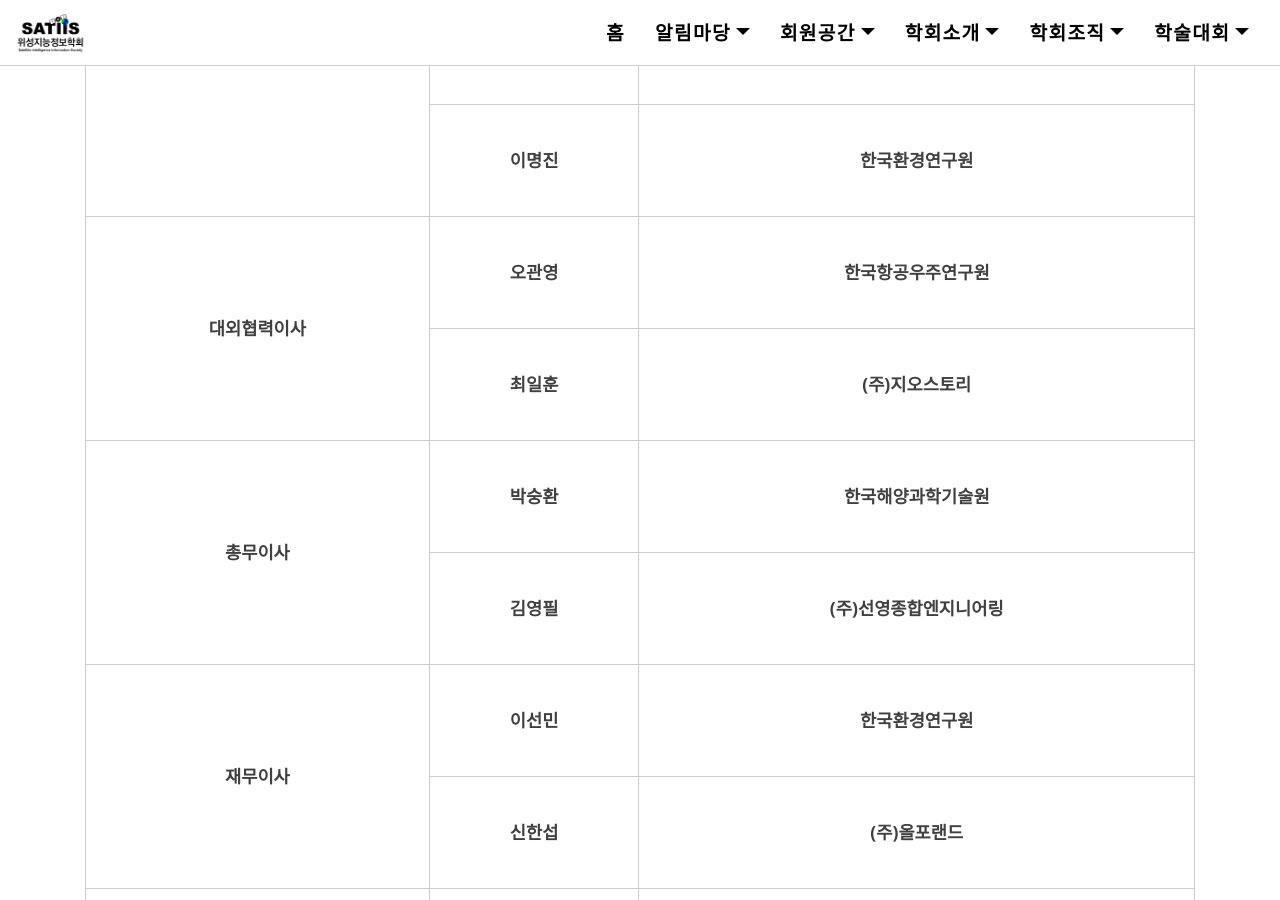
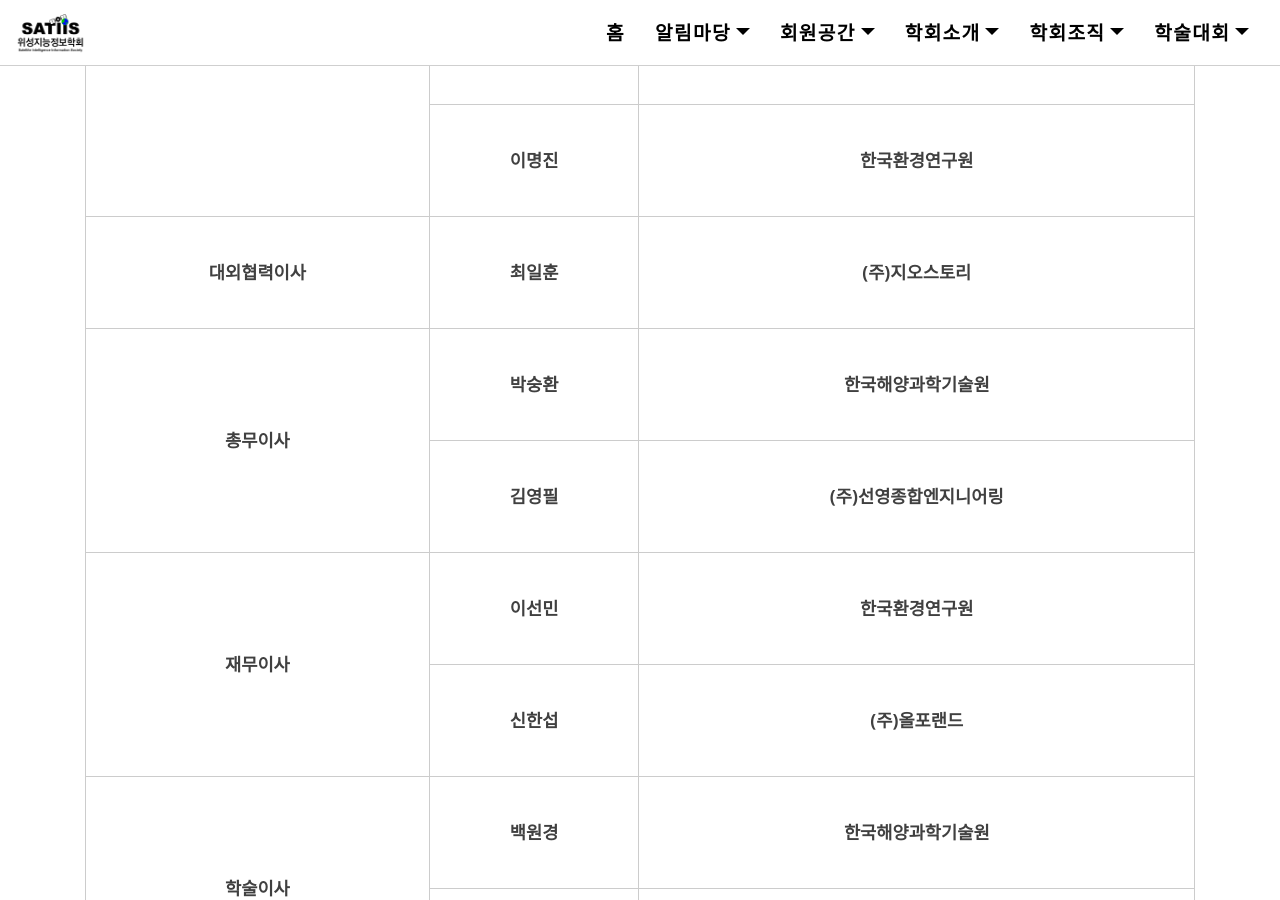
Before and after one commit to satiisgars/satiisgars.github.io, a Jekyll site: the page built from 임원소개.md, in a window 1280 px wide and 900 px high, scrolled down 540 px. Built offline with Jekyll 4.4.1, drawn with Linux system fonts in a browser that asks for light colours; nearby versions of some CDN libraries.

Commit message:
Update 임원소개.md

```diff
--- a/임원소개.md
+++ b/임원소개.md
@@ -67,8 +67,7 @@ tilte:
         <tr><td rowspan="3" style="padding: 0.75em; border: 1px solid #ccc;font-size:1.1rem">부회장</td><td style="padding: 0.75em; border: 1px solid #ccc;font-size:1.1rem">이원진</td><td style="padding: 0.75em; border: 1px solid #ccc;font-size:1.1rem">국립환경과학원</td></tr>
         <tr><td style="padding: 0.75em; border: 1px solid #ccc;font-size:1.1rem">김윤제</td><td style="padding: 0.75em; border: 1px solid #ccc;font-size:1.1rem">(주)심시스글로벌</td></tr>
         <tr><td style="padding: 0.75em; border: 1px solid #ccc;font-size:1.1rem">이명진</td><td style="padding: 0.75em; border: 1px solid #ccc;font-size:1.1rem">한국환경연구원</td></tr>
-        <tr><td rowspan="2" style="padding: 0.75em; border: 1px solid #ccc;font-size:1.1rem">대외협력이사</td><td style="padding: 0.75em; border: 1px solid #ccc;font-size:1.1rem">오관영</td><td style="padding: 0.75em; border: 1px solid #ccc;font-size:1.1rem">한국항공우주연구원</td></tr>
-        <tr><td style="padding: 0.75em; border: 1px solid #ccc;font-size:1.1rem">최일훈</td><td style="padding: 0.75em; border: 1px solid #ccc;font-size:1.1rem">(주)지오스토리</td></tr>
+        <tr><td rowspan="1" style="padding: 0.75em; border: 1px solid #ccc;font-size:1.1rem">대외협력이사</td><td style="padding: 0.75em; border: 1px solid #ccc;font-size:1.1rem">최일훈</td><td style="padding: 0.75em; border: 1px solid #ccc;font-size:1.1rem">(주)지오스토리</td></tr>
         <tr><td rowspan="2" style="padding: 0.75em; border: 1px solid #ccc;font-size:1.1rem">총무이사</td><td style="padding: 0.75em; border: 1px solid #ccc;font-size:1.1rem">박숭환</td><td style="padding: 0.75em; border: 1px solid #ccc;font-size:1.1rem">한국해양과학기술원</td></tr>
         <tr><td style="padding: 0.75em; border: 1px solid #ccc;font-size:1.1rem">김영필</td><td style="padding: 0.75em; border: 1px solid #ccc;font-size:1.1rem">(주)선영종합엔지니어링</td></tr>
         <tr><td rowspan="2" style="padding: 0.75em; border: 1px solid #ccc;font-size:1.1rem">재무이사</td><td style="padding: 0.75em; border: 1px solid #ccc;font-size:1.1rem">이선민</td><td style="padding: 0.75em; border: 1px solid #ccc;font-size:1.1rem">한국환경연구원</td></tr>
```
